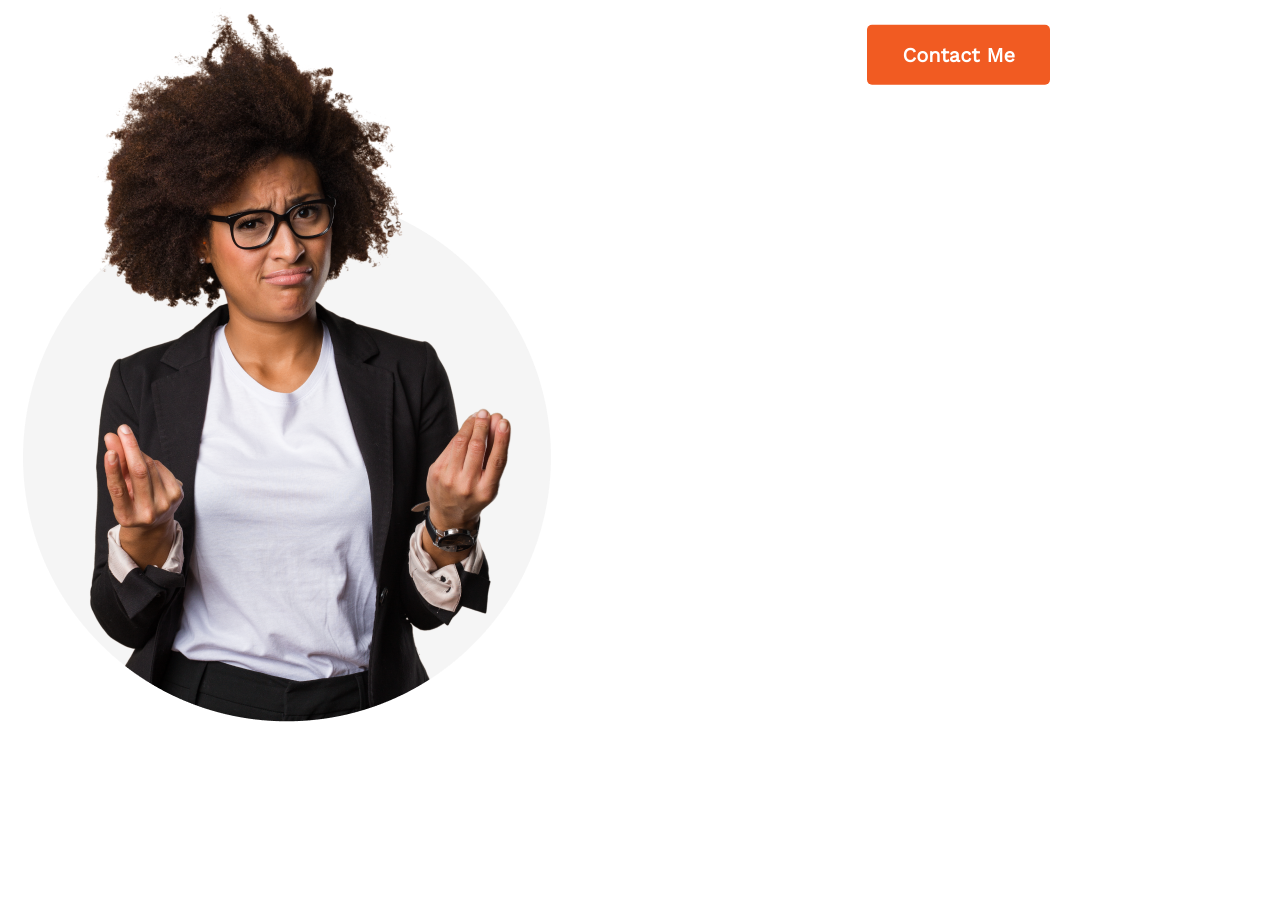
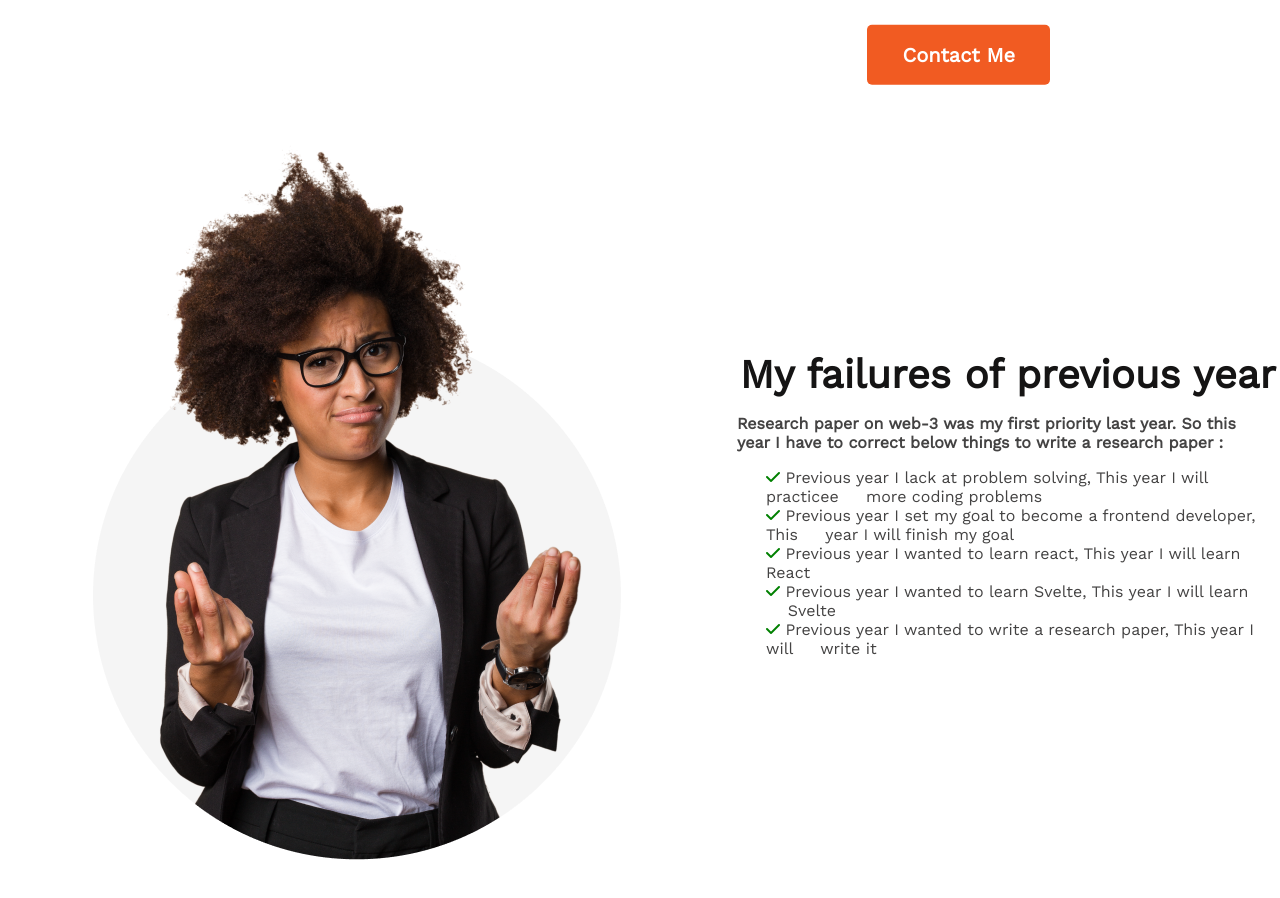
Before and after one commit to Tahmid200-2673/new-year-website, a plain HTML site: page index.html in a window 1280 px wide. Shown: the part 602-1500 px from the top of the page. Before the commit the page ends 1328 px from the top, so only its background shows below. Drawn offline with nearby package versions, Linux system fonts and the light colour scheme.

Commit message:
previous year section added

```diff
--- a/index.html
+++ b/index.html
@@ -6,6 +6,7 @@
     <meta name="viewport" content="width=device-width, initial-scale=1.0">
     <title>New year website</title>
     <link rel="preconnect" href="https://fonts.googleapis.com"><link rel="preconnect" href="https://fonts.gstatic.com" crossorigin><link href="https://fonts.googleapis.com/css2?family=Work+Sans&display=swap" rel="stylesheet">
+    <script src="https://kit.fontawesome.com/0d3ffc30b8.js" crossorigin="anonymous"></script>
     <link rel="stylesheet" href="styles/style.css">
 </head>
 <body>
@@ -22,8 +23,19 @@
     </header>
     <main>
         <!-- previus year section-->
-        <section class="previus-year">
+        <section class="previus-year-container">
          <img src="images/person.png" alt="">
+         <div class="previus-year-text">
+            <h3 class="previus-year-title"><pre> My failures of previous year</pre> </h3>
+            <p class="previus-year-description">&nbsp;&nbsp;Research paper on web-3 was my first priority last year. So this &nbsp;&nbsp;year I have to correct below things to write a research paper : </p>
+            <ul class="previus-year-list">
+                <li><i class="fa-solid fa-check" style="color:green"></i>&nbsp;Previous year I lack at problem solving, This year I will practicee &nbsp;&nbsp;&nbsp;&nbsp;more coding problems </li>
+                <li><i class="fa-solid fa-check" style="color:green"></i>&nbsp;Previous year I set my goal to become a frontend developer, This &nbsp;&nbsp;&nbsp;&nbsp;year I will finish my goal </li>
+                <li><i class="fa-solid fa-check" style="color:green"></i>&nbsp;Previous year I wanted to learn react, This year I will learn  React </li>
+                <li><i class="fa-solid fa-check" style="color:green"></i>&nbsp;Previous year I wanted to learn Svelte, This year I will learn &nbsp;&nbsp;&nbsp;&nbsp;Svelte </li>
+                <li><i class="fa-solid fa-check" style="color:green"></i>&nbsp;Previous year I wanted to write a  research paper, This year I will &nbsp;&nbsp;&nbsp;&nbsp;write it </li>
+            </ul>
+         </div>
         </section>
     </main>
     <footer></footer>
--- a/styles/style.css
+++ b/styles/style.css
@@ -54,8 +54,36 @@
 /* main section */
 /* previus year section */
 main{
+    max-width: 1140px;
+    margin:138px auto;
+}
+.previus-year-container{
+    display: flex;
+    justify-content: space-between;
+    gap: 87;
+    background: white;
+}
+.previus-year-container img{
 
 }
-.previus-year{
+.previus-year-title{
+    font-weight: 600;
+    font-size: 40px;
+    color: #151414;
+}
+.previus-year-text{
+    color: #444343;
+    margin-left: 87px;
+    margin-top: 215px;
 
 }
+.previus-year-description {
+    font-weight: 600;
+    font-size: 16px;
+     margin: 16px auto;
+
+}
+.previus-year-list{
+    list-style-type: none;
+    margin-top: 16px;
+}
```
Also changed, not shown: images/banner/banner1_2_1900x600.png (deleted), images/banner/banner1_3_1910x600.png (deleted), images/banner/banner1_4_1915x600.png (deleted), images/icons/check.png (added).
